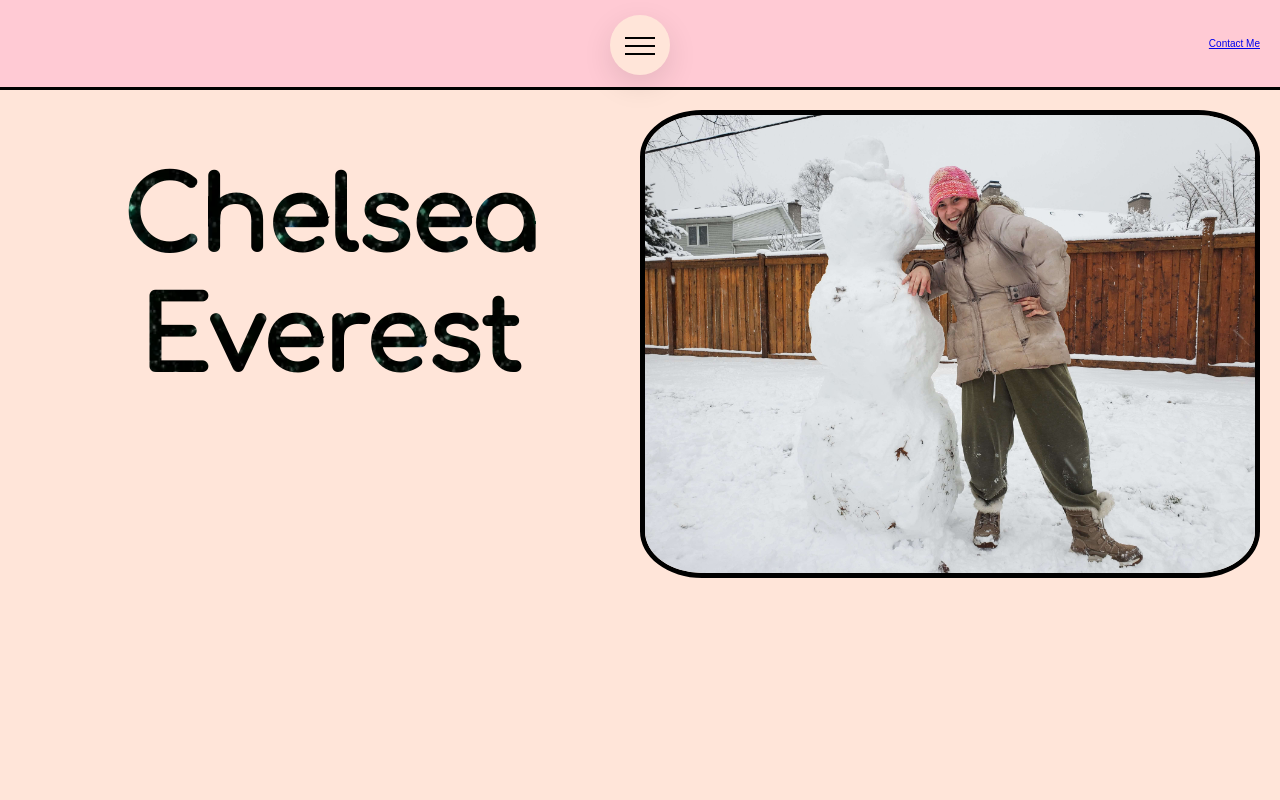
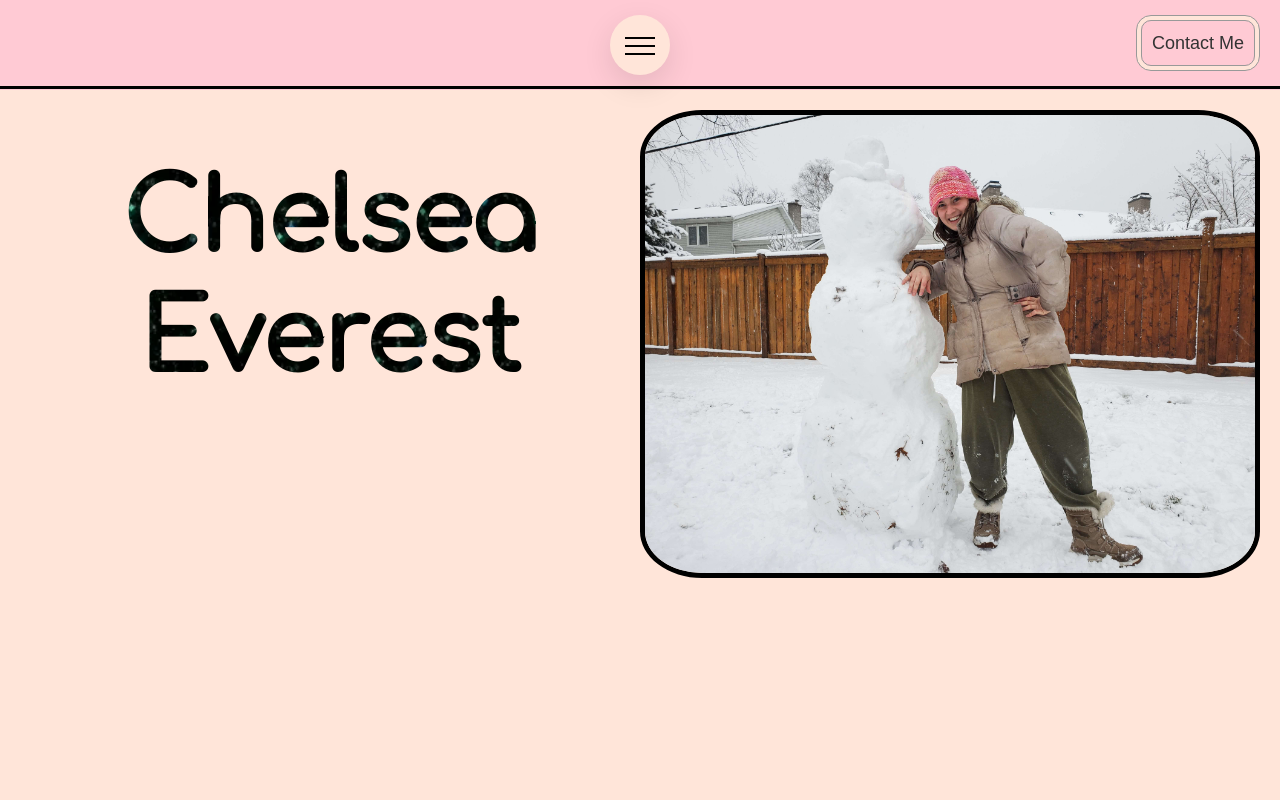
Before and after one commit to everest787/website, a React (Create React App) app: page / in a window 1280 px wide. Shown: the top 800 px of the page. Built offline with nearby package versions, Linux system fonts and the light colour scheme.

Commit message:
Styling the contact me button

```diff
--- a/src/pages/Layout.js
+++ b/src/pages/Layout.js
@@ -41,7 +41,11 @@ function Layout() {
             </ul>
           </nav>
         </div>
-        <a href="#contact" className="header__contact">Contact Me</a>
+        <a href="#contact" className="header__contact">
+          <span>
+            Contact Me
+          </span>
+        </a>
       </header>
     </div>
 
--- a/src/sass/layout/_header.scss
+++ b/src/sass/layout/_header.scss
@@ -2,7 +2,7 @@
     grid-column: 1 / -1;
     display: grid;
     grid-template-columns: repeat(3, 1fr);
-    padding: 3.5rem 2rem;
+    padding: 1.5rem 2rem;
 
     &__navigation {
         grid-column: 2/3;
@@ -12,7 +12,43 @@
 
     &__contact {
         grid-column: 3/4;
-        justify-self: right;
+        justify-self: end;
+        top: 0;
+
+
+        background-color: $color-secondary;
+        border: 1px solid $color-grey-dark-2;
+        color: $color-grey-dark-3;
+        border-radius: 1.5rem;
+        text-decoration: none;
+        font-size: 1.8rem;
+        line-height: 0;
+        font-weight: 400;
+        padding: 2.7rem .4rem;
+        cursor: pointer;
+
+        & span {
+            background-color: $color-primary;
+            padding: 1.2rem 1rem;
+            border: 1px solid $color-grey-dark-2;
+            border-radius: 1rem;
+            transition: all .7s;
+            position: relative;
+
+            &::before {
+                content: '';
+                position: absolute;
+                width: 125%;
+                height: 150%;
+                left: 50%;
+                top: 50%;
+                transform: translate(-50%, -50%);
+            }
+            &:hover {
+                background-color: transparent;
+                border: 1px solid transparent;
+            }
+        }
 
     }
 }
```
